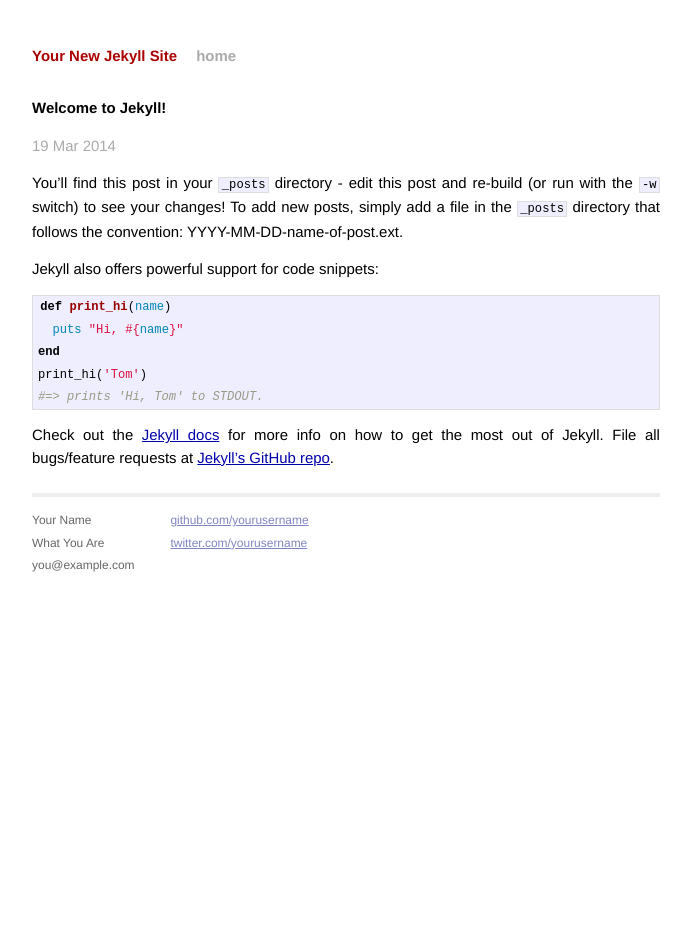
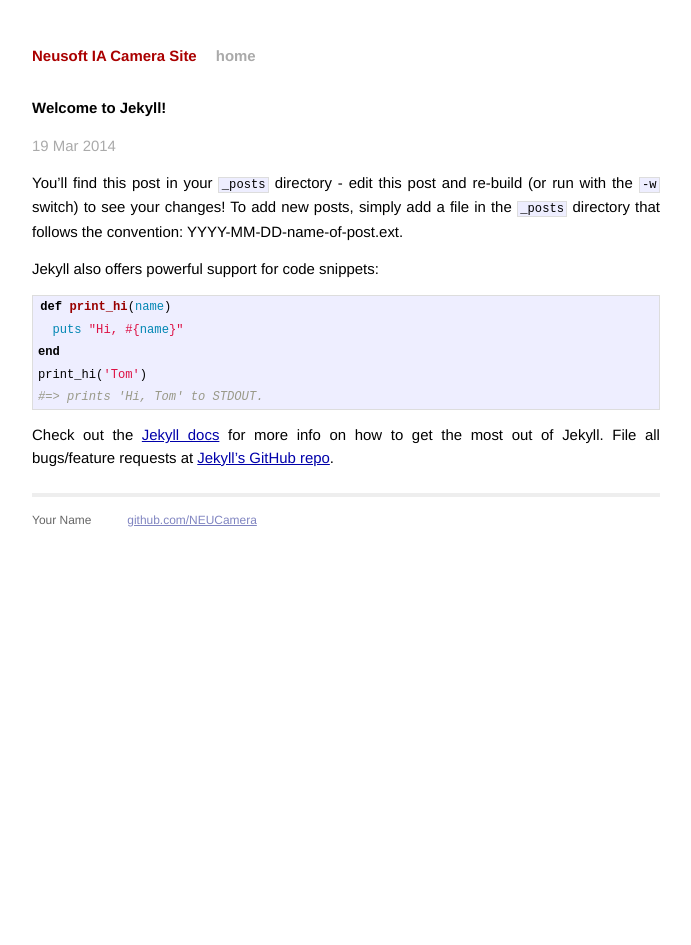
Before and after one commit to NEUCamera/neucamera.github.io, a Jekyll site: the page built from _posts/2014-03-19-welcome-to-jekyll.markdown, in a window 1280 px wide. Shown: the whole page, without its empty margins (294-985 px from the left). Built offline with Jekyll 4.4.1, drawn with Linux system fonts in a browser that asks for light colours; Markdown is read by kramdown in place of the engine named in the settings.

Commit message:
修改站点名称

```diff
--- a/_config.yml
+++ b/_config.yml
@@ -1,3 +1,3 @@
-name: Your New Jekyll Site
+name: Neusoft IA Camera Site
 markdown: redcarpet
 pygments: true
--- a/_layouts/default.html
+++ b/_layouts/default.html
@@ -27,14 +27,11 @@
             <div class="contact">
               <p>
                 Your Name<br />
-                What You Are<br />
-                you@example.com
               </p>
             </div>
             <div class="contact">
               <p>
-                <a href="https://github.com/yourusername">github.com/yourusername</a><br />
-                <a href="https://twitter.com/yourusername">twitter.com/yourusername</a><br />
+                <a href="https://github.com/neucamera">github.com/NEUCamera</a>
               </p>
             </div>
           </div>
```
Also changed, not shown: 2 other files.
